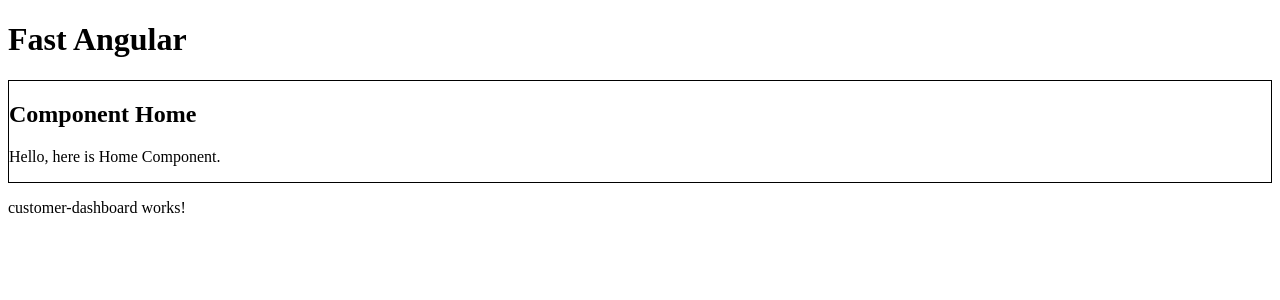
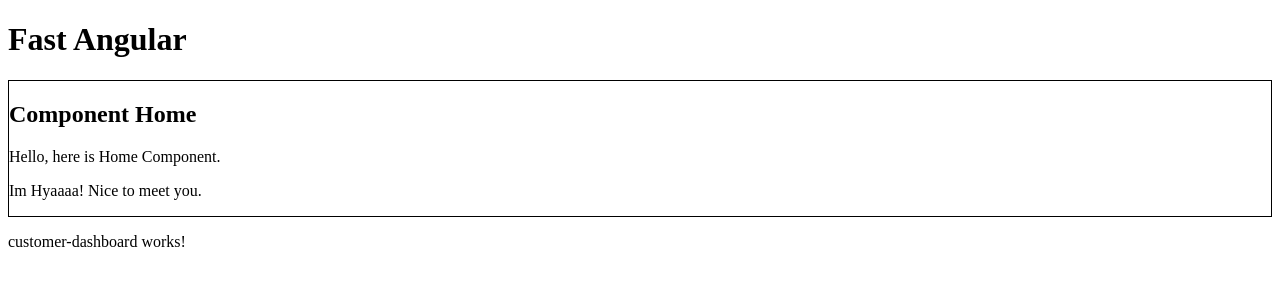
Before and after one commit to hoangpham27/fast-angular, an Angular app: page / in a window 1280 px wide. Shown: the top 300 px of the page. Built offline with nearby package versions, Linux system fonts and the light colour scheme.

Commit message:
Data Binding - Value

```diff
--- a/src/app/home/home.component.html
+++ b/src/app/home/home.component.html
@@ -1,4 +1,5 @@
 <div class="home">
     <h2>Component Home</h2>
     <p>Hello, here is Home Component.</p>
+    <p>Im {{ name }}! Nice to meet you.</p>
 </div>
--- a/src/app/home/home.component.scss
+++ b/src/app/home/home.component.scss
@@ -1,3 +1,3 @@
 .home {
-  border: 1px solid #000;
+    border: 1px solid #000;
 }
--- a/src/app/home/home.component.ts
+++ b/src/app/home/home.component.ts
@@ -3,13 +3,11 @@
 @Component({
   selector: 'app-home',
   templateUrl: './home.component.html',
-  styleUrls: ['./home.component.scss']
+  styleUrls: ['./home.component.scss'],
 })
 export class HomeComponent implements OnInit {
+  public name = 'Hyaaaa';
+  constructor() {}
 
-  constructor() { }
-
-  ngOnInit(): void {
-  }
-
+  ngOnInit(): void {}
 }
```
